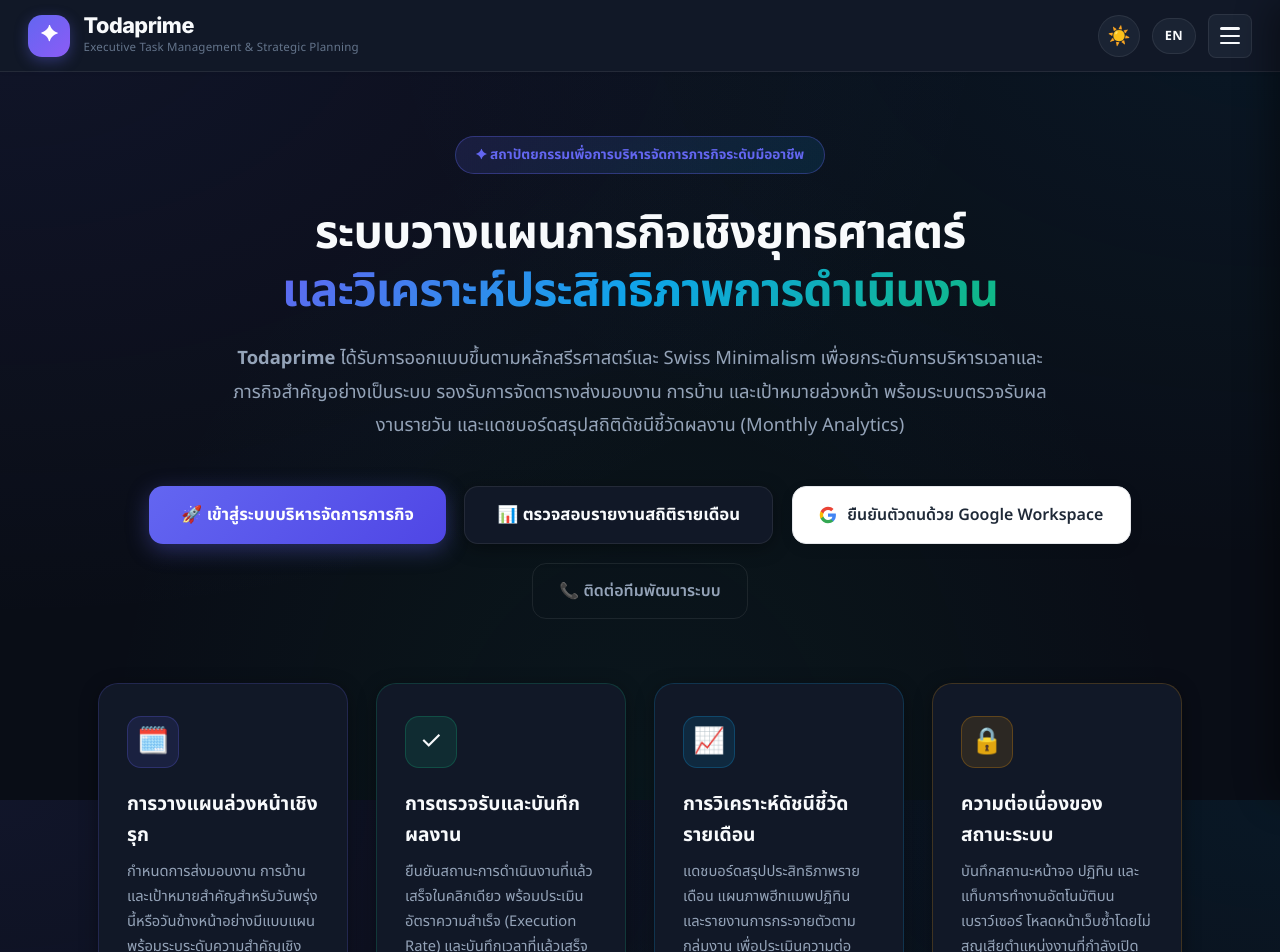
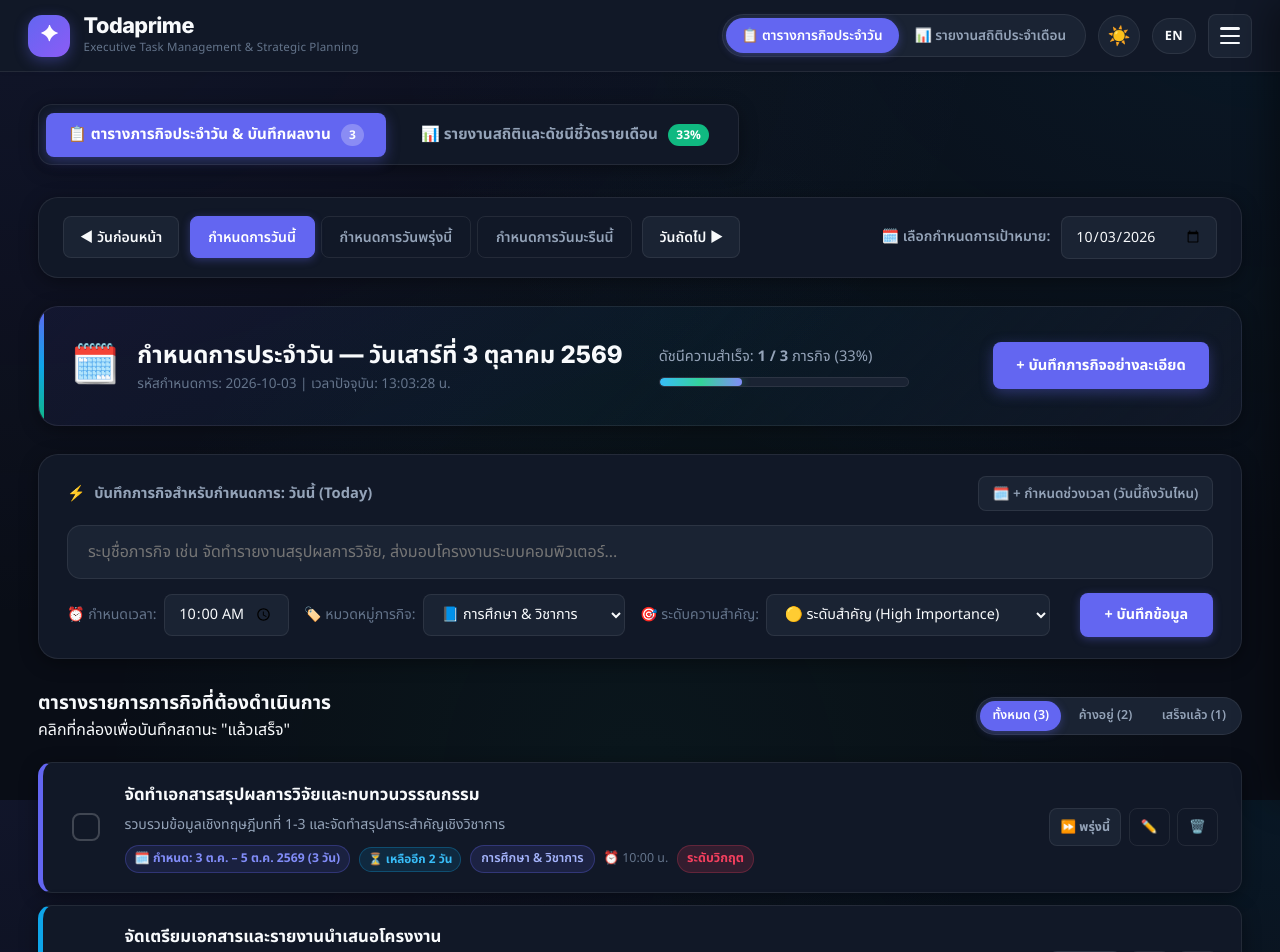
Before and after one commit to LOOKSx/Todaprime-in-Project, an Angular app in the folder frontend/: page / in a window 1280 px wide. Shown: the top 952 px of the page. Built offline with nearby package versions, Linux system fonts and the light colour scheme.

Commit message:
feat(ui): major UI/UX skill-up with instant app launch, task status filter chips, 1-click defer to tomorrow, celebration banner, and JSON backup restore

```diff
--- a/frontend/src/app/app.component.css
+++ b/frontend/src/app/app.component.css
@@ -1733,8 +1733,34 @@
 
 .task-actions {
   display: flex;
+  align-items: center;
   gap: 0.45rem;
   flex-shrink: 0;
+}
+
+/* Defer Task to Tomorrow Action Button */
+.btn-action-defer {
+  background-color: var(--bg-surface-elevated);
+  border: 1px solid var(--border-color);
+  color: var(--text-secondary);
+  padding: 0.35rem 0.65rem;
+  min-height: 38px;
+  border-radius: var(--radius-sm);
+  font-size: 0.78rem;
+  font-weight: 700;
+  display: flex;
+  align-items: center;
+  gap: 0.25rem;
+  cursor: pointer;
+  transition: all 0.2s ease;
+  white-space: nowrap;
+}
+
+.btn-action-defer:hover {
+  background-color: rgba(99, 102, 241, 0.15);
+  border-color: var(--primary);
+  color: var(--primary);
+  transform: translateY(-1px);
 }
 
 .btn-action-edit,
@@ -1749,8 +1775,86 @@
   justify-content: center;
   border-radius: var(--radius-sm);
   cursor: pointer;
-  font-size: 0.92rem;
-  transition: background-color 0.15s;
+  transition: background-color 0.2s, border-color 0.2s, transform 0.15s;
+}
+
+/* Quick Status Filter Pills */
+.status-filter-pills {
+  display: flex;
+  align-items: center;
+  gap: 0.35rem;
+  background-color: var(--bg-surface-elevated);
+  padding: 3px;
+  border-radius: 9999px;
+  border: 1px solid var(--border-color);
+}
+
+.btn-status-filter {
+  background: transparent;
+  border: none;
+  color: var(--text-secondary);
+  font-size: 0.78rem;
+  font-weight: 600;
+  padding: 0.35rem 0.75rem;
+  border-radius: 9999px;
+  cursor: pointer;
+  display: flex;
+  align-items: center;
+  gap: 0.35rem;
+  transition: all 0.18s ease;
+  white-space: nowrap;
+}
+
+.btn-status-filter:hover {
+  color: var(--text-main);
+  background-color: var(--bg-surface-hover);
+}
+
+.btn-status-filter.active-filter {
+  background-color: var(--primary);
+  color: #ffffff;
+  box-shadow: 0 2px 8px var(--primary-glow);
+}
+
+/* 100% Completion Celebration Banner */
+.celebration-banner {
+  display: flex;
+  align-items: center;
+  gap: 1rem;
+  background: linear-gradient(135deg, rgba(16, 185, 129, 0.12), rgba(14, 165, 233, 0.12));
+  border: 1px solid rgba(16, 185, 129, 0.3);
+  border-radius: var(--radius-md);
+  padding: 1rem 1.35rem;
+  margin-bottom: 0.5rem;
+  animation: celebrateFadeIn 0.35s ease-out;
+}
+
+@keyframes celebrateFadeIn {
+  from { opacity: 0; transform: translateY(-6px); }
+  to { opacity: 1; transform: translateY(0); }
+}
+
+.celebration-icon {
+  font-size: 1.85rem;
+  animation: bounceCelebration 1.5s infinite alternate;
+}
+
+@keyframes bounceCelebration {
+  0% { transform: scale(1); }
+  100% { transform: scale(1.15) rotate(8deg); }
+}
+
+.celebration-title {
+  font-family: var(--font-heading);
+  font-size: 0.98rem;
+  font-weight: 800;
+  color: var(--accent);
+}
+
+.celebration-sub {
+  font-size: 0.8rem;
+  color: var(--text-secondary);
+  margin-top: 2px;
 }
 
 .btn-action-edit:hover {
@@ -3181,6 +3285,12 @@
     gap: 0.35rem;
   }
 
+  .btn-action-defer {
+    padding: 0.25rem 0.45rem;
+    font-size: 0.72rem;
+    min-height: 32px;
+  }
+
   .btn-action-edit,
   .btn-action-delete {
     min-width: 34px;
@@ -3189,6 +3299,13 @@
     font-size: 0.85rem;
   }
 
+  .status-filter-pills {
+    overflow-x: auto;
+    -webkit-overflow-scrolling: touch;
+    width: 100%;
+    justify-content: flex-start;
+  }
+
   .quick-add-meta {
     grid-template-columns: 1fr;
   }
--- a/frontend/src/app/app.component.html
+++ b/frontend/src/app/app.component.html
@@ -176,6 +176,26 @@
           <div class="drawer-nav-desc">{{ isEnglish ? 'Technical support & feedback' : 'แนะนำและรายงานปัญหา' }}</div>
         </div>
       </button>
+
+      <!-- Data Management -->
+      <div class="drawer-nav-group-title mt-4">{{ isEnglish ? 'Data & Backup' : 'สำรองและกู้คืนข้อมูล' }}</div>
+
+      <button (click)="exportBackup()" class="drawer-nav-item">
+        <span class="drawer-nav-icon">💾</span>
+        <div class="drawer-nav-label">
+          <div class="drawer-nav-text">{{ isEnglish ? 'Export Backup (JSON)' : 'ดาวน์โหลดไฟล์สำรอง' }}</div>
+          <div class="drawer-nav-desc">{{ isEnglish ? 'Download your task history' : 'บันทึกข้อมูลเก็บไว้ในเครื่อง' }}</div>
+        </div>
+      </button>
+
+      <button (click)="triggerImportBackup()" class="drawer-nav-item">
+        <span class="drawer-nav-icon">📥</span>
+        <div class="drawer-nav-label">
+          <div class="drawer-nav-text">{{ isEnglish ? 'Restore from Backup' : 'กู้คืนข้อมูลจากไฟล์' }}</div>
+          <div class="drawer-nav-desc">{{ isEnglish ? 'Upload JSON backup file' : 'นำเข้าไฟล์สำรองเพื่อกู้คืน' }}</div>
+        </div>
+      </button>
+      <input type="file" id="backupFileInput" (change)="onBackupFileSelected($event)" accept=".json" style="display: none;" />
     </div>
 
     <!-- Drawer Footer -->
@@ -458,16 +478,52 @@
       <!-- Tasks Checklist For Selected Date -->
       <div class="tasks-checklist-container">
         <div class="section-title-row">
-          <h3 class="section-heading">
-            {{ isEnglish ? 'Task Execution Register — ' + dayTasks.length + ' item(s)' : 'ตารางรายการภารกิจที่ต้องดำเนินการ (Task Execution Register) — ' + dayTasks.length + ' รายการ' }}
-          </h3>
-          <span class="text-xs text-muted">{{ isEnglish ? 'Click checkbox to mark task as completed' : 'คลิกที่กล่องเพื่อบันทึกสถานะ "แล้วเสร็จ"' }}</span>
+          <div>
+            <h3 class="section-heading">
+              {{ isEnglish ? 'Task Execution Register' : 'ตารางรายการภารกิจที่ต้องดำเนินการ' }}
+            </h3>
+            <span class="text-xs text-muted">{{ isEnglish ? 'Click checkbox to mark task as completed' : 'คลิกที่กล่องเพื่อบันทึกสถานะ "แล้วเสร็จ"' }}</span>
+          </div>
+
+          <!-- Quick Status Filter Pills (All / Pending / Done) -->
+          <div class="status-filter-pills">
+            <button
+              type="button"
+              (click)="setTaskStatusFilter('all')"
+              [class.active-filter]="taskStatusFilter === 'all'"
+              class="btn-status-filter">
+              {{ isEnglish ? 'All' : 'ทั้งหมด' }} ({{ dayTasks.length }})
+            </button>
+            <button
+              type="button"
+              (click)="setTaskStatusFilter('active')"
+              [class.active-filter]="taskStatusFilter === 'active'"
+              class="btn-status-filter">
+              {{ isEnglish ? 'Pending' : 'ค้างอยู่' }} ({{ dayStats.pending_tasks }})
+            </button>
+            <button
+              type="button"
+              (click)="setTaskStatusFilter('completed')"
+              [class.active-filter]="taskStatusFilter === 'completed'"
+              class="btn-status-filter">
+              {{ isEnglish ? 'Done' : 'เสร็จแล้ว' }} ({{ dayStats.completed_tasks }})
+            </button>
+          </div>
+        </div>
+
+        <!-- 100% Completion Celebration Banner -->
+        <div *ngIf="dayTasks.length > 0 && dayStats.completion_rate === 100" class="celebration-banner">
+          <div class="celebration-icon">🎉</div>
+          <div class="celebration-info">
+            <div class="celebration-title">{{ isEnglish ? 'Outstanding! All tasks completed today.' : 'ยอดเยี่ยมมาก! วันนี้คุณสะสางภารกิจครบ 100% แล้ว' }}</div>
+            <div class="celebration-sub">{{ isEnglish ? 'Take a well-deserved rest or plan ahead for tomorrow.' : 'ดำเนินงานตามแผนงานลุล่วงครบทุกข้อ พักผ่อนได้อย่างสบายใจ!' }}</div>
+          </div>
         </div>
 
         <!-- Task Items -->
-        <div *ngIf="dayTasks.length > 0; else noTasks" class="task-items-list">
+        <div *ngIf="filteredDayTasks.length > 0; else noTasks" class="task-items-list">
           <div
-            *ngFor="let task of dayTasks"
+            *ngFor="let task of filteredDayTasks"
             class="task-card"
             [class.task-done]="task.is_completed"
             [class.priority-high-border]="task.priority === 'HIGH'"
@@ -528,6 +584,10 @@
 
             <!-- Action Buttons -->
             <div class="task-actions">
+              <!-- Quick Move to Tomorrow Button (if pending) -->
+              <button *ngIf="!task.is_completed" (click)="deferTaskToTomorrow(task, $event)" class="btn-action-defer" [title]="isEnglish ? 'Defer to tomorrow' : 'เลื่อนภารกิจนี้ไปวันพรุ่งนี้'">
+                ⏩ {{ isEnglish ? 'Tomorrow' : 'พรุ่งนี้' }}
+              </button>
               <button (click)="openEditModal(task, $event)" class="btn-action-edit" [title]="isEnglish ? 'Edit Task' : 'แก้ไขรายละเอียด'">
                 ✏️
               </button>
--- a/frontend/src/app/app.component.ts
+++ b/frontend/src/app/app.component.ts
@@ -23,8 +23,11 @@
   private readonly STORAGE_CAT_KEY = 'todaprime_ui_category';
   private readonly STORAGE_LANG_KEY = 'todaprime_ui_lang';
 
-  // Navigation View: 'landing' (เอกสารแนะนำระบบ) vs 'app' (ศูนย์ควบคุมและจัดการภารกิจ)
-  public currentView: 'landing' | 'app' = 'landing';
+  // Navigation View: 'app' (ศูนย์ควบคุมและจัดการภารกิจ) vs 'landing' (เอกสารแนะนำระบบ)
+  public currentView: 'landing' | 'app' = 'app';
+
+  // Task Status Filter: 'all' | 'active' | 'completed'
+  public taskStatusFilter: 'all' | 'active' | 'completed' = 'all';
 
   // Dashboard Active Tab: 'planner' (ตารางภารกิจประจำวัน) vs 'monthly' (รายงานสถิติประจำเดือน)
   public activeTab: 'planner' | 'monthly' = 'planner';
@@ -136,7 +139,7 @@
     if (savedView === 'app' || savedView === 'landing') {
       this.currentView = savedView;
     } else {
-      this.currentView = 'landing';
+      this.currentView = 'app';
     }
 
     // 3. Restore Active Tab ('planner' vs 'monthly')
@@ -606,10 +609,74 @@
 
   public deleteTask(task: Task, event?: Event): void {
     if (event) event.stopPropagation();
-    if (confirm(`คุณต้องการลบภารกิจ "${task.title}" หรือไม่?`)) {
+    const confirmMsg = this.isEnglish ? `Delete task "${task.title}"?` : `คุณต้องการลบภารกิจ "${task.title}" หรือไม่?`;
+    if (confirm(confirmMsg)) {
       this.taskService.deleteTask(task.id);
       this.refreshData();
     }
+  }
+
+  // Task Status Filter & Computed List
+  public get filteredDayTasks(): Task[] {
+    if (this.taskStatusFilter === 'active') {
+      return this.dayTasks.filter(t => !t.is_completed);
+    }
+    if (this.taskStatusFilter === 'completed') {
+      return this.dayTasks.filter(t => t.is_completed);
+    }
+    return this.dayTasks;
+  }
+
+  public setTaskStatusFilter(filter: 'all' | 'active' | 'completed'): void {
+    this.taskStatusFilter = filter;
+  }
+
+  // Defer Unfinished Task to Tomorrow in 1 Click
+  public deferTaskToTomorrow(task: Task, event?: Event): void {
+    if (event) event.stopPropagation();
+    const tomorrow = this.taskService.getDateOffsetStr(1);
+    this.taskService.updateTask(task.id, { due_date: tomorrow });
+    this.soundService.playTaskComplete();
+    this.refreshData();
+  }
+
+  // 1-Click Local Data Backup & Restore
+  public exportBackup(): void {
+    const tasks = this.taskService.getLocalTasks();
+    const blob = new Blob([JSON.stringify(tasks, null, 2)], { type: 'application/json' });
+    const url = URL.createObjectURL(blob);
+    const a = document.createElement('a');
+    a.href = url;
+    a.download = `todaprime-backup-${this.taskService.getTodayDateStr()}.json`;
+    a.click();
+    URL.revokeObjectURL(url);
+  }
+
+  public triggerImportBackup(): void {
+    const fileInput = document.getElementById('backupFileInput') as HTMLInputElement;
+    if (fileInput) fileInput.click();
+  }
+
+  public onBackupFileSelected(event: Event): void {
+    const input = event.target as HTMLInputElement;
+    if (!input.files || input.files.length === 0) return;
+    const file = input.files[0];
+    const reader = new FileReader();
+    reader.onload = () => {
+      try {
+        const data = JSON.parse(reader.result as string);
+        if (Array.isArray(data)) {
+          this.taskService.saveLocalTasks(data);
+          this.refreshData();
+          alert(this.isEnglish ? 'Data restored successfully!' : 'กู้คืนข้อมูลสำเร็จเรียบร้อยแล้ว!');
+        } else {
+          throw new Error('Invalid format');
+        }
+      } catch (e) {
+        alert(this.isEnglish ? 'Invalid backup file!' : 'ไฟล์สำรองข้อมูลไม่ถูกต้อง!');
+      }
+    };
+    reader.readAsText(file);
   }
 
   // Full Task Modal
--- a/frontend/src/app/services/task.service.ts
+++ b/frontend/src/app/services/task.service.ts
@@ -48,7 +48,7 @@
     this.tasksSubject.next(localTasks);
   }
 
-  private getLocalTasks(): Task[] {
+  public getLocalTasks(): Task[] {
     try {
       const data = localStorage.getItem(this.STORAGE_KEY);
       return data ? JSON.parse(data) : [];
@@ -57,7 +57,7 @@
     }
   }
 
-  private saveLocalTasks(tasks: Task[]): void {
+  public saveLocalTasks(tasks: Task[]): void {
     try {
       localStorage.setItem(this.STORAGE_KEY, JSON.stringify(tasks));
       this.tasksSubject.next([...tasks]);
```
